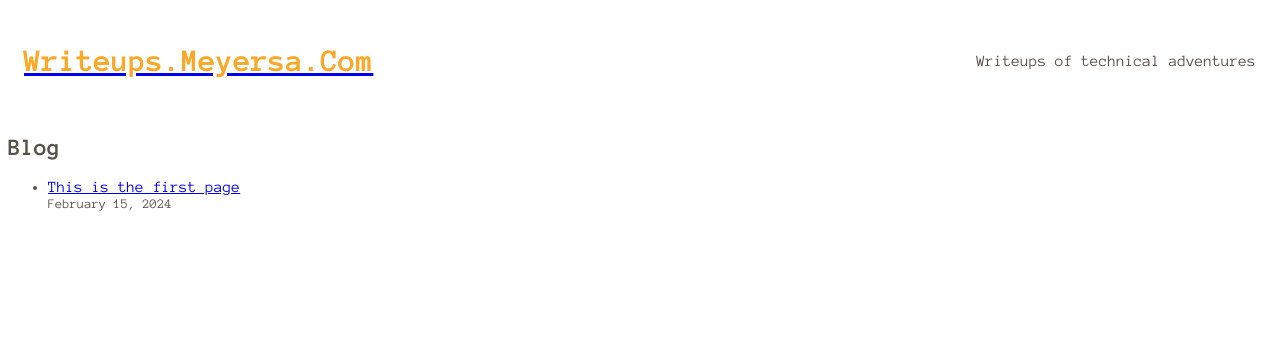
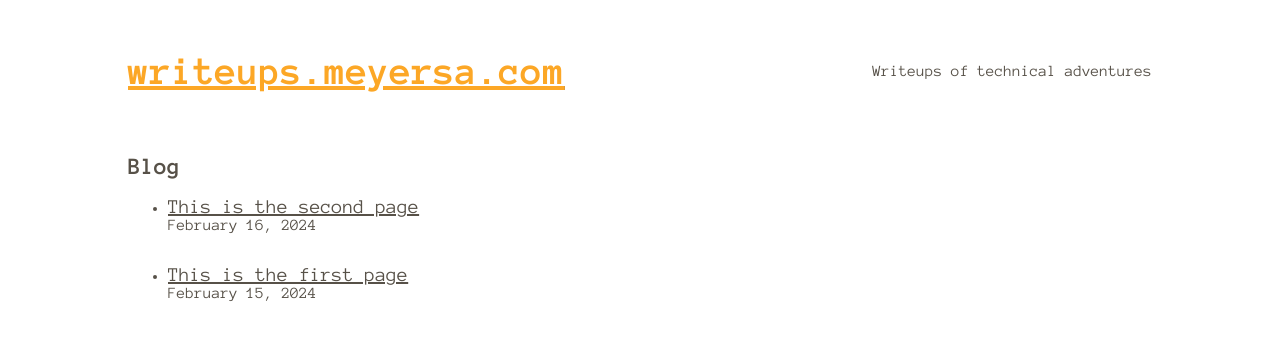
Before and after one commit to meyersa/writeups, a Next.js app: page / in a window 1280 px wide. Shown: the top 340 px of the page. Built offline with nearby package versions, Linux system fonts and the light colour scheme.

Commit message:
General css/html changes

```diff
--- /dev/null
+++ b/posts/second-page.md
@@ -0,0 +1,6 @@
+---
+title: 'This is the second page'
+date: '2024-02-16'
+id: 'second-page'
+---
+Lorem ipsum oompa loompa
--- a/src/components/header.js
+++ b/src/components/header.js
@@ -7,7 +7,7 @@ export default function Header() {
   return (
     <div className={styles.container}>
       <div className={styles.left}>
-        <Link href="/"><h1>Writeups.Meyersa.Com</h1></Link>
+        <Link href="/"><h1>writeups.meyersa.com</h1></Link>
       </div>
       <div className={styles.right}>
         <p>Writeups of technical adventures</p>
--- a/src/components/header.module.css
+++ b/src/components/header.module.css
@@ -5,5 +5,6 @@
     flex-direction: row;
     justify-content: space-between;
     align-items: center;
+    width: 80vw;
 
 }
--- a/src/components/layout.js
+++ b/src/components/layout.js
@@ -6,7 +6,8 @@ import Image from 'next/image';
 export var siteTitle = 'Meyersa Writeups';
 
 export default function Layout({ children, data }) {
-  if (!Object.is(data, null)) {
+  if (!Object.is(data, null) && data != undefined) {
+    console.log(String(data))
     if (String(data).length > 10) {
       siteTitle = data.slice(10) + siteTitle;
 
--- a/src/pages/[id].js
+++ b/src/pages/[id].js
@@ -9,13 +9,13 @@ export default function Post({ postData }) {
       <Head>
         <title>{postData.title}</title>
       </Head>
-      <article>
+      <div className="content">
         <h1>{postData.title}</h1>
         <div>
           <Date dateString={postData.date} />
         </div>
         <div dangerouslySetInnerHTML={{ __html: postData.contentHtml }} />
-      </article>
+      </div>
     </Layout>
   );
 }
--- a/src/pages/index.js
+++ b/src/pages/index.js
@@ -8,7 +8,7 @@ import Header from '../components/header'
 export default function Home({ allPostsData }) {
   return (
     <Layout>
-      <section>
+      <div className="content">
         <h2>Blog</h2>
         <ul>
           {allPostsData.map(({ id, date, title }) => (
@@ -21,7 +21,7 @@ export default function Home({ allPostsData }) {
             </li>
           ))}
         </ul>
-      </section>
+      </div>
     </Layout>
   );
 }
--- a/src/styles/global.css
+++ b/src/styles/global.css
@@ -23,7 +23,7 @@ html {
 
 h1 {
     color: var(--orange);
-
+    text-decoration: inherit;
 }
 
 Link {
@@ -32,3 +32,29 @@ Link {
 
 
 }
+
+.content {
+    padding-left: 3rem;
+    padding-right: 3rem;
+    width: 80vw;
+    margin: auto;
+
+}
+
+li {
+    padding-bottom: 2rem;
+
+}
+li a {
+    padding-bottom: 1.25rem;
+
+}
+a {
+    font-size: 1.25rem;
+    /* text-decoration: inherit; */
+    color: inherit;
+
+}
+time {
+    font-size: 1rem;
+}
```
